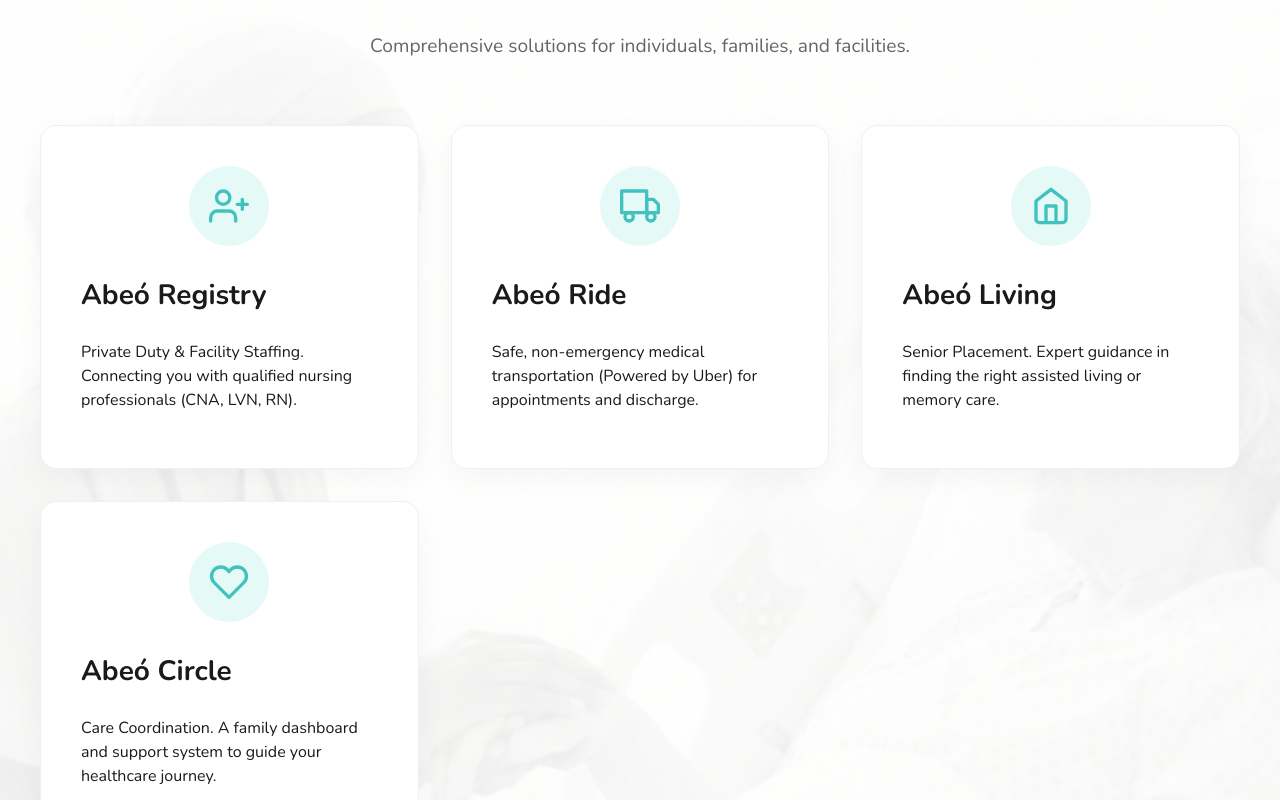
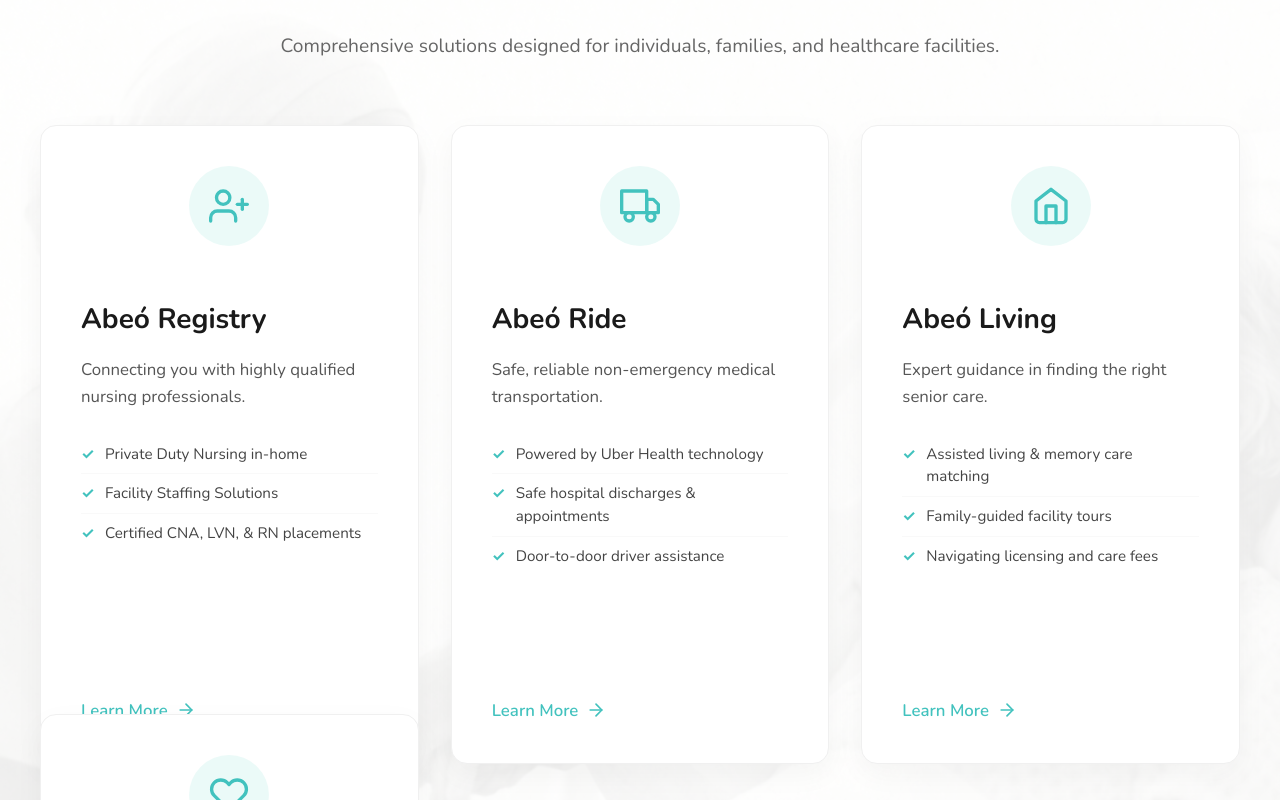
Before and after one commit to jackpolo69/Abeo-Health, a React (Vite) app: page / in a window 1280 px wide. Shown: the part 2600-3400 px from the top of the page. Built offline with nearby package versions, Linux system fonts and the light colour scheme.

Commit message:
Rename mascot to O and upgrade Services UI for high conversion

```diff
--- a/src/components/MascotAgent.jsx
+++ b/src/components/MascotAgent.jsx
@@ -6,7 +6,7 @@ import './MascotAgent.css';
 const MascotAgent = () => {
     const [isOpen, setIsOpen] = useState(false);
     const [messages, setMessages] = useState([
-        { type: 'ai', text: "Hello! I'm Abeo, your personal health ambassador. I'm here to guide you through our care coordination network. How can I help you move forward today?" }
+        { type: 'ai', text: "Hello! I'm O, your Abeo Orb and personal health ambassador. I'm here to guide you through our care coordination network. How can I help you move forward today?" }
     ]);
     const [inputText, setInputText] = useState('');
     const [isTyping, setIsTyping] = useState(false);
@@ -56,7 +56,7 @@ const MascotAgent = () => {
     };
 
     const handleSend = () => {
-        console.log("Abeo: Attempting to send message:", inputText);
+        console.log("O: Attempting to send message:", inputText);
         if (!inputText.trim()) return;
 
         const userMessage = { type: 'user', text: inputText };
@@ -94,7 +94,7 @@ const MascotAgent = () => {
                         transition={{ duration: 0.4, type: "spring", stiffness: 200, damping: 20 }}
                     >
                         <div className="chat-header">
-                            <h3>Abeo Ambassador</h3>
+                            <h3>O - Abeo Orb</h3>
                             <button className="close-btn" onClick={() => setIsOpen(false)}>&times;</button>
                         </div>
                         <div className="chat-messages">
@@ -104,7 +104,7 @@ const MascotAgent = () => {
                                 </div>
                             ))}
                             {isTyping && (
-                                <div className="typing-indicator">Abeo is thinking...</div>
+                                <div className="typing-indicator">O is thinking...</div>
                             )}
                             <div ref={messagesEndRef} />
                         </div>
@@ -151,7 +151,7 @@ const MascotAgent = () => {
             >
                 <img
                     src="/mascot_pro_final.png"
-                    alt="Abeo Mascot"
+                    alt="O - The Abeo Orb"
                     className="mascot-image"
                 />
 
--- a/src/components/Services.css
+++ b/src/components/Services.css
@@ -40,54 +40,115 @@
     padding: 2.5rem;
     border-radius: 16px;
     box-shadow: 0 10px 30px rgba(0, 0, 0, 0.04);
-    transition: transform 0.3s ease, box-shadow 0.3s ease;
+    transition: all 0.4s cubic-bezier(0.165, 0.84, 0.44, 1);
     border: 1px solid #f0f0f0;
+    display: flex;
+    flex-direction: column;
+    height: 100%;
+    position: relative;
+    overflow: hidden;
+}
+
+.service-card::before {
+    content: '';
+    position: absolute;
+    top: 0;
+    left: 0;
+    width: 100%;
+    height: 5px;
+    background: var(--color-teal);
+    transform: scaleX(0);
+    transform-origin: left;
+    transition: transform 0.4s ease;
+}
+
+.service-card:hover::before {
+    transform: scaleX(1);
 }
 
 .service-card:hover {
-    transform: translateY(-10px);
-    box-shadow: 0 20px 40px rgba(0, 191, 165, 0.1);
+    transform: translateY(-12px);
+    box-shadow: 0 25px 45px rgba(0, 191, 165, 0.15);
+    border-color: rgba(0, 191, 165, 0.2);
 }
 
 .icon-wrapper {
     width: 80px;
     height: 80px;
-    background: rgba(0, 191, 165, 0.1);
-    border-radius: 50%;
+    background: rgba(0, 191, 165, 0.08);
+    border-radius: 40px;
     display: flex;
     align-items: center;
     justify-content: center;
     margin-bottom: 1.5rem;
+    transition: all 0.4s ease;
+}
+
+.service-card:hover .icon-wrapper {
+    background: var(--color-teal);
+    transform: scale(1.05);
+}
+
+.service-card:hover .icon-wrapper svg {
+    stroke: white;
+}
+
+.card-content {
+    flex-grow: 1;
 }
 
 .service-card h3 {
     font-size: 1.75rem;
-    margin-bottom: 1.5rem;
+    margin-bottom: 1rem;
     color: var(--color-dark);
 }
 
-.service-list {
+.service-description {
+    color: #555;
+    margin-bottom: 1.5rem;
+    font-size: 1.05rem;
+    line-height: 1.6;
+}
+
+.service-benefits {
     list-style: none;
     padding: 0;
-    margin: 0;
+    margin: 0 0 2.5rem 0;
 }
 
-.service-list li {
+.service-benefits li {
     padding: 0.5rem 0;
-    border-bottom: 1px solid #f3f4f6;
-    color: #555;
+    color: #444;
     position: relative;
-    padding-left: 20px;
+    padding-left: 24px;
+    font-size: 0.95rem;
+    border-bottom: 1px solid #f9f9f9;
 }
 
-.service-list li::before {
-    content: '•';
+.service-benefits li:last-child {
+    border-bottom: none;
+}
+
+.service-benefits li::before {
+    content: '✓';
     color: var(--color-teal);
     position: absolute;
     left: 0;
     font-weight: bold;
 }
 
-.service-list li:last-child {
-    border-bottom: none;
+.service-cta {
+    display: inline-flex;
+    align-items: center;
+    gap: 8px;
+    color: var(--color-teal);
+    font-weight: 600;
+    text-decoration: none;
+    margin-top: auto;
+    font-size: 1.05rem;
+    transition: gap 0.3s ease;
 }
+
+.service-cta:hover {
+    gap: 14px;
+}
--- a/src/components/Services.jsx
+++ b/src/components/Services.jsx
@@ -30,13 +30,27 @@ const Home = ({ size, color }) => (
     </svg>
 );
 
-const ServiceCard = ({ title, icon: Icon, description }) => (
+const ServiceCard = ({ title, icon: Icon, description, benefits, link }) => (
     <div className="service-card" id={title.toLowerCase().split(' ')[0]}>
         <div className="icon-wrapper">
             <Icon size={40} color="var(--color-teal)" />
         </div>
-        <h3>{title}</h3>
-        <p className="service-description">{description}</p>
+        <div className="card-content">
+            <h3>{title}</h3>
+            <p className="service-description">{description}</p>
+            <ul className="service-benefits">
+                {benefits.map((benefit, index) => (
+                    <li key={index}>{benefit}</li>
+                ))}
+            </ul>
+        </div>
+        <a href={link} className="service-cta">
+            <span>Learn More</span>
+            <svg width="20" height="20" viewBox="0 0 24 24" fill="none" stroke="currentColor" strokeWidth="2" strokeLinecap="round" strokeLinejoin="round">
+                <line x1="5" y1="12" x2="19" y2="12"></line>
+                <polyline points="12 5 19 12 12 19"></polyline>
+            </svg>
+        </a>
     </div>
 );
 
@@ -46,28 +60,52 @@ const Services = () => {
             <div className="services-container">
                 <div className="services-header">
                     <h2>Our Services</h2>
-                    <p>Comprehensive solutions for individuals, families, and facilities.</p>
+                    <p>Comprehensive solutions designed for individuals, families, and healthcare facilities.</p>
                 </div>
                 <div className="services-grid">
                     <ServiceCard
                         title="Abeó Registry"
                         icon={UserPlus}
-                        description="Private Duty & Facility Staffing. Connecting you with qualified nursing professionals (CNA, LVN, RN)."
+                        description="Connecting you with highly qualified nursing professionals."
+                        benefits={[
+                            "Private Duty Nursing in-home",
+                            "Facility Staffing Solutions",
+                            "Certified CNA, LVN, & RN placements"
+                        ]}
+                        link="#contact"
                     />
                     <ServiceCard
                         title="Abeó Ride"
                         icon={Truck}
-                        description="Safe, non-emergency medical transportation (Powered by Uber) for appointments and discharge."
+                        description="Safe, reliable non-emergency medical transportation."
+                        benefits={[
+                            "Powered by Uber Health technology",
+                            "Safe hospital discharges & appointments",
+                            "Door-to-door driver assistance"
+                        ]}
+                        link="#contact"
                     />
                     <ServiceCard
                         title="Abeó Living"
                         icon={Home}
-                        description="Senior Placement. Expert guidance in finding the right assisted living or memory care."
+                        description="Expert guidance in finding the right senior care."
+                        benefits={[
+                            "Assisted living & memory care matching",
+                            "Family-guided facility tours",
+                            "Navigating licensing and care fees"
+                        ]}
+                        link="#contact"
                     />
                     <ServiceCard
                         title="Abeó Circle"
                         icon={Heart}
-                        description="Care Coordination. A family dashboard and support system to guide your healthcare journey."
+                        description="A family dashboard and support system to guide your journey."
+                        benefits={[
+                            "Dedicated Care Coordination app",
+                            "Real-time family communication",
+                            "Comprehensive health support system"
+                        ]}
+                        link="#contact"
                     />
                 </div>
             </div>
```
Also changed, not shown: 3 other files (tests, documents, lock files or other folders).
